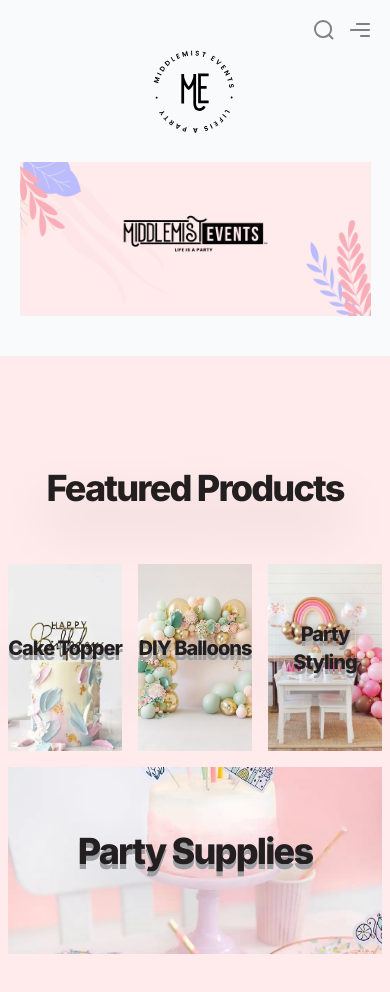
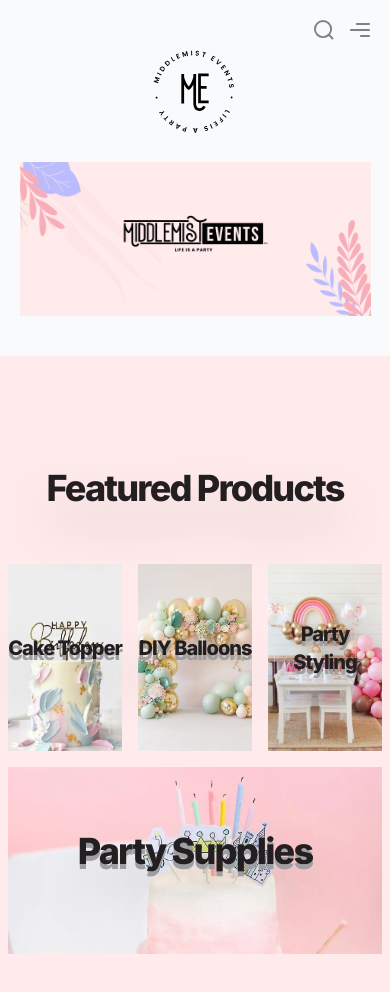
Before and after one commit to CoinKarunaratne/middlemist, a Next.js app: page / in a window 390 px wide. Shown: the top 992 px of the page. Built offline with nearby package versions, Linux system fonts and the light colour scheme.

Commit message:
bg-top-mobile

```diff
--- a/app/components/Tiles.tsx
+++ b/app/components/Tiles.tsx
@@ -113,7 +113,7 @@
         <div className="col-span-3 row-span-1">
           {" "}
           <div
-            className={`flex flex-col bg-[url('/party-supplies.jpg')] items-center justify-center h-full bg-cover bg-center`}
+            className={`flex flex-col bg-[url('/party-supplies.jpg')] items-center justify-center h-full bg-cover bg-top`}
           >
             <LargeHeading className="mb-5 drop-shadow-2xl text-[#231f20] three-d-tiles">
               {Featured[0].title}
```
